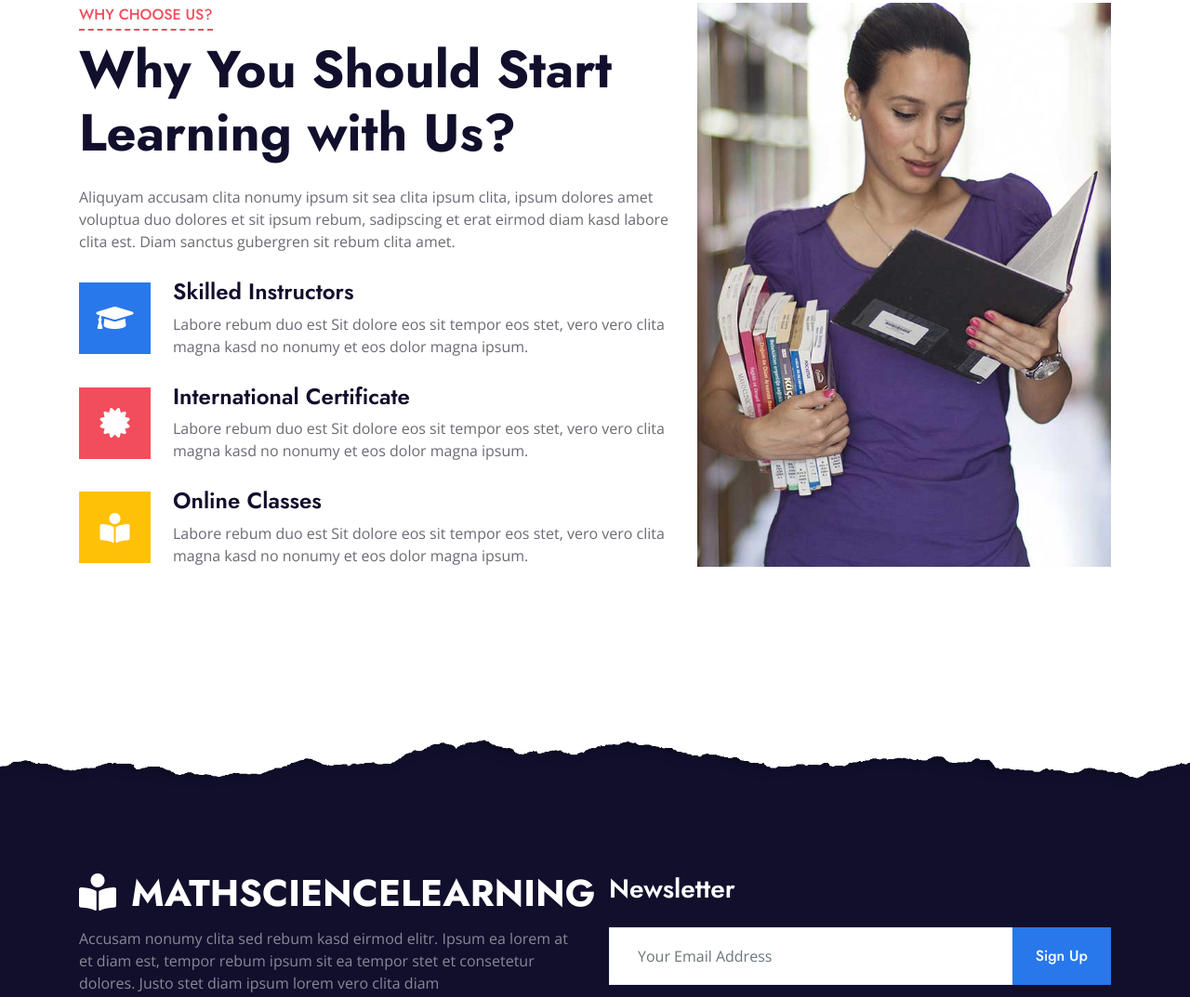
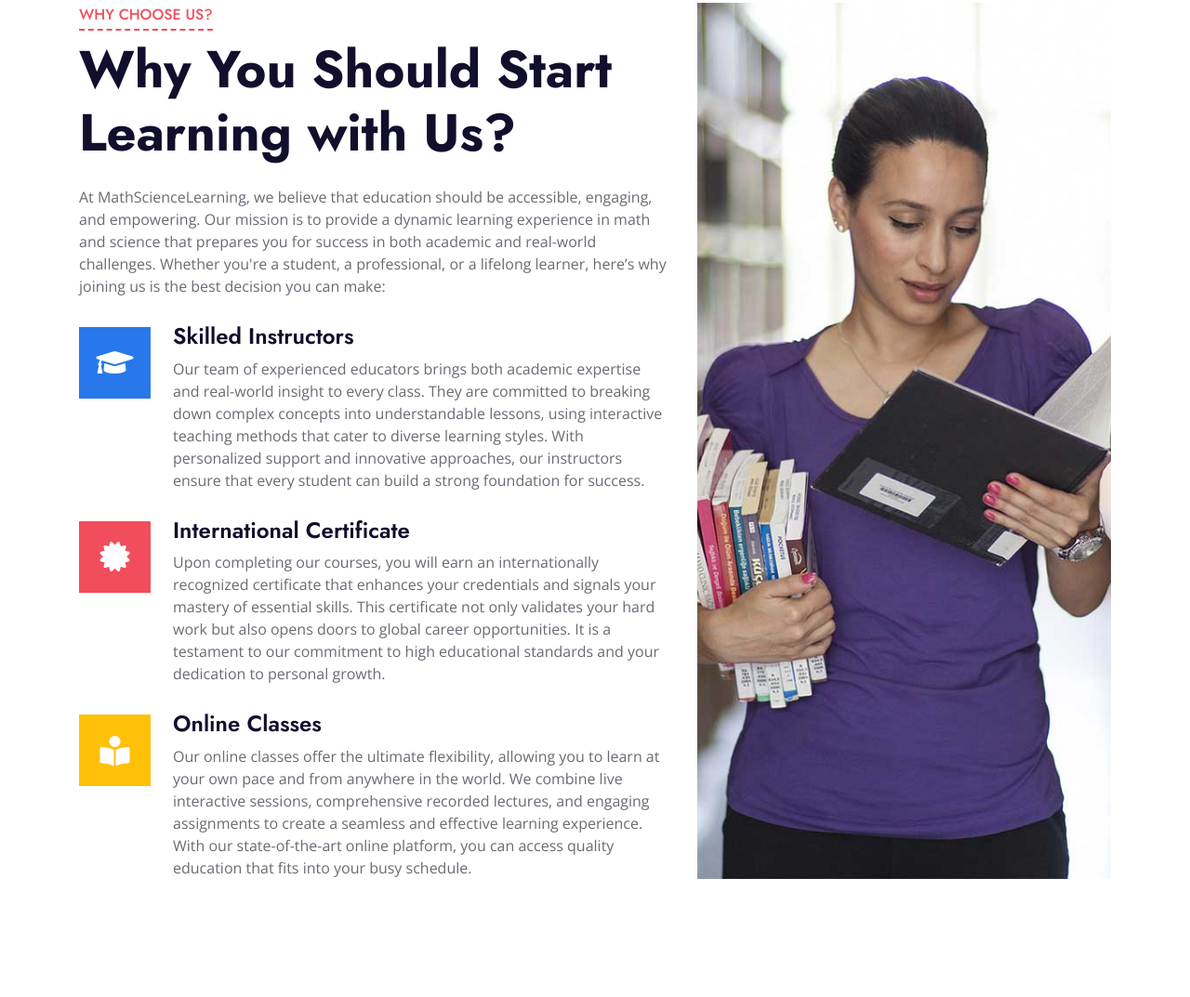
Before and after one commit to informativelearning/informativelearning, a plain HTML site: page about.html in a window 1280 px wide. Shown: the part 1531-2604 px from the top of the page at 93% size. Drawn offline with nearby package versions, Linux system fonts and the light colour scheme.

Commit message:
askjsani

```diff
--- a/about.html
+++ b/about.html
@@ -180,14 +180,14 @@
                         <h6 class="d-inline-block position-relative text-secondary text-uppercase pb-2">Why Choose Us?</h6>
                         <h1 class="display-4">Why You Should Start Learning with Us?</h1>
                     </div>
-                    <p class="mb-4 pb-2">Aliquyam accusam clita nonumy ipsum sit sea clita ipsum clita, ipsum dolores amet voluptua duo dolores et sit ipsum rebum, sadipscing et erat eirmod diam kasd labore clita est. Diam sanctus gubergren sit rebum clita amet.</p>
+                    <p class="mb-4 pb-2"> At MathScienceLearning, we believe that education should be accessible, engaging, and empowering. Our mission is to provide a dynamic learning experience in math and science that prepares you for success in both academic and real-world challenges. Whether you're a student, a professional, or a lifelong learner, here’s why joining us is the best decision you can make:</p>
                     <div class="d-flex mb-3">
                         <div class="btn-icon bg-primary mr-4">
                             <i class="fa fa-2x fa-graduation-cap text-white"></i>
                         </div>
                         <div class="mt-n1">
                             <h4>Skilled Instructors</h4>
-                            <p>Labore rebum duo est Sit dolore eos sit tempor eos stet, vero vero clita magna kasd no nonumy et eos dolor magna ipsum.</p>
+                            <p>Our team of experienced educators brings both academic expertise and real-world insight to every class. They are committed to breaking down complex concepts into understandable lessons, using interactive teaching methods that cater to diverse learning styles. With personalized support and innovative approaches, our instructors ensure that every student can build a strong foundation for success.</p>
                         </div>
                     </div>
                     <div class="d-flex mb-3">
@@ -196,7 +196,7 @@
                         </div>
                         <div class="mt-n1">
                             <h4>International Certificate</h4>
-                            <p>Labore rebum duo est Sit dolore eos sit tempor eos stet, vero vero clita magna kasd no nonumy et eos dolor magna ipsum.</p>
+                            <p>Upon completing our courses, you will earn an internationally recognized certificate that enhances your credentials and signals your mastery of essential skills. This certificate not only validates your hard work but also opens doors to global career opportunities. It is a testament to our commitment to high educational standards and your dedication to personal growth.</p>
                         </div>
                     </div>
                     <div class="d-flex">
@@ -205,7 +205,7 @@
                         </div>
                         <div class="mt-n1">
                             <h4>Online Classes</h4>
-                            <p class="m-0">Labore rebum duo est Sit dolore eos sit tempor eos stet, vero vero clita magna kasd no nonumy et eos dolor magna ipsum.</p>
+                            <p class="m-0">Our online classes offer the ultimate flexibility, allowing you to learn at your own pace and from anywhere in the world. We combine live interactive sessions, comprehensive recorded lectures, and engaging assignments to create a seamless and effective learning experience. With our state-of-the-art online platform, you can access quality education that fits into your busy schedule.</p>
                         </div>
                     </div>
                 </div>
```
Also changed, not shown: course.html (+1 -1 lines).
